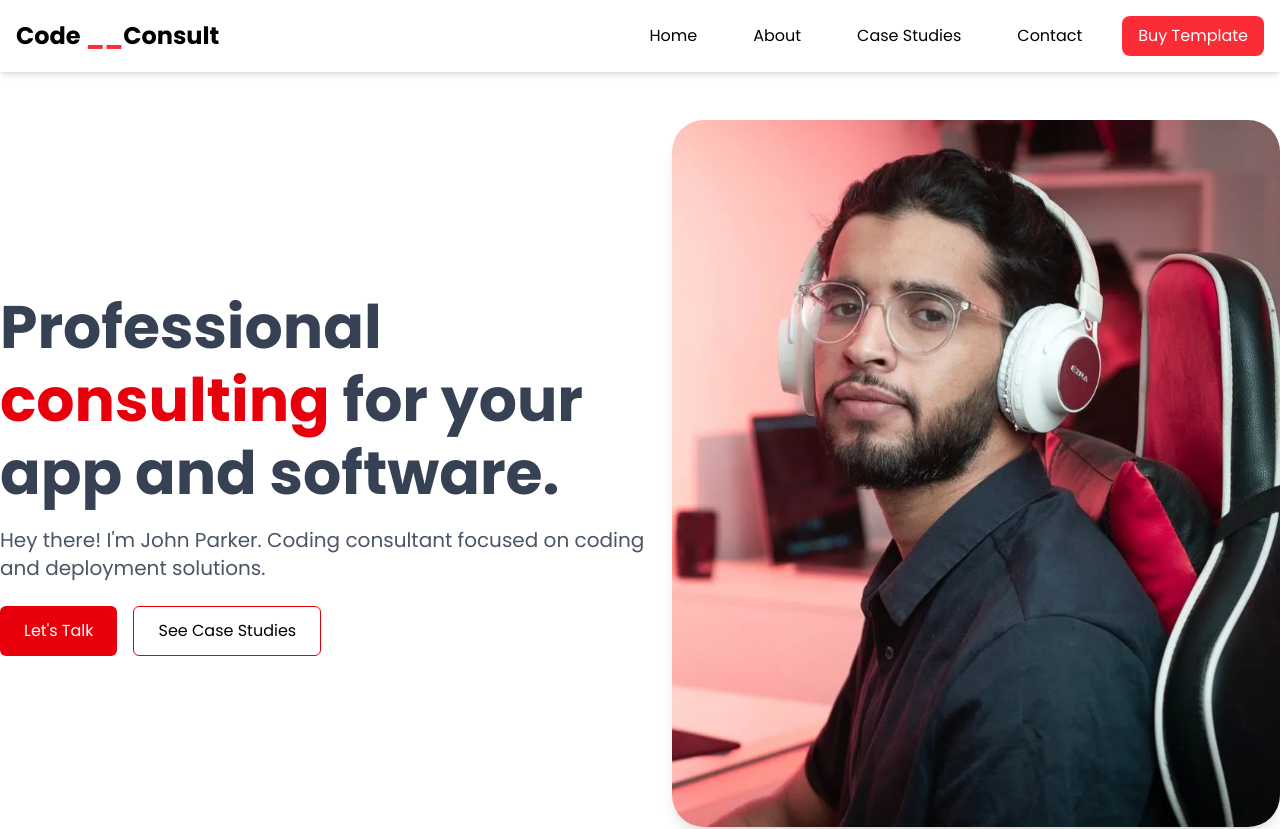
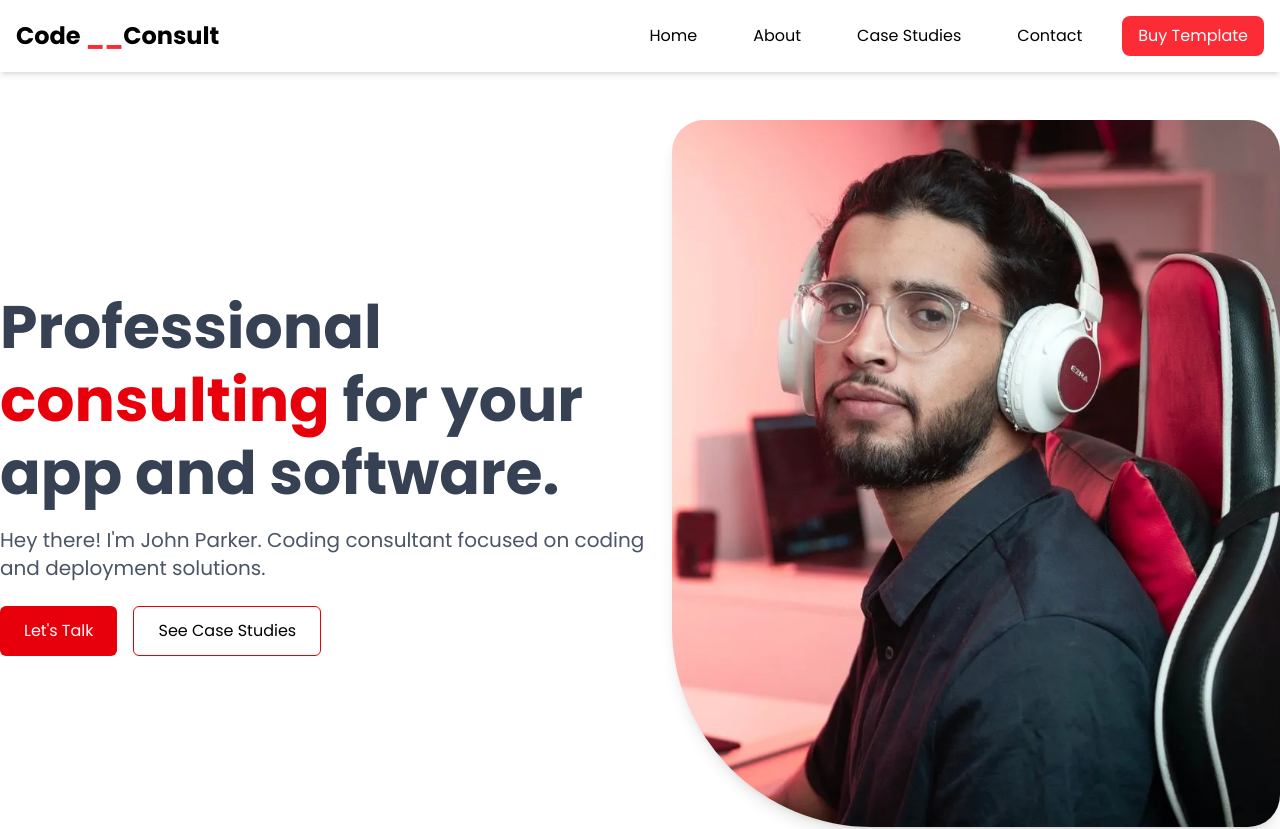
Before and after one commit to TheUniquesCommunity/AI-ML_convention, a React (Vite) app: page / in a window 1280 px wide. Shown: the top 829 px of the page. Built offline with nearby package versions, Linux system fonts and the light colour scheme; a web font is replaced by a local one.

Commit message:
hero image

```diff
--- a/src/pages/Home.jsx
+++ b/src/pages/Home.jsx
@@ -45,7 +45,7 @@ const Home = () => {
         </div>
       </div>
       <div className="mt-8 lg:mt-0 flex justify-center">
-        <img src={profilePic} alt="John Parker" className="w-full max-w-3xl rounded-4xl shadow-lg" />
+        <img src={profilePic} alt="John Parker" className="w-full max-w-3xl rounded-4xl rounded-bl-[200px] shadow-lg" />
       </div>
     </div>
   );
```
